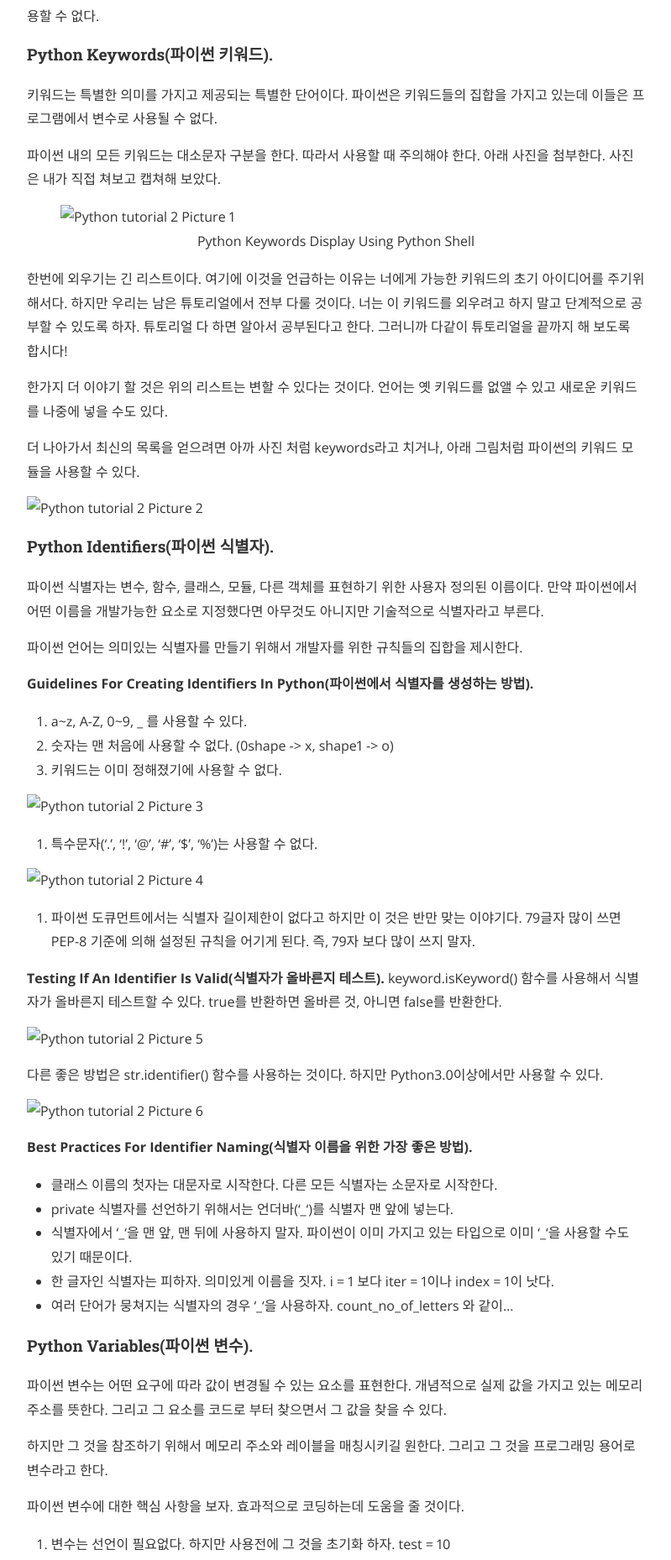
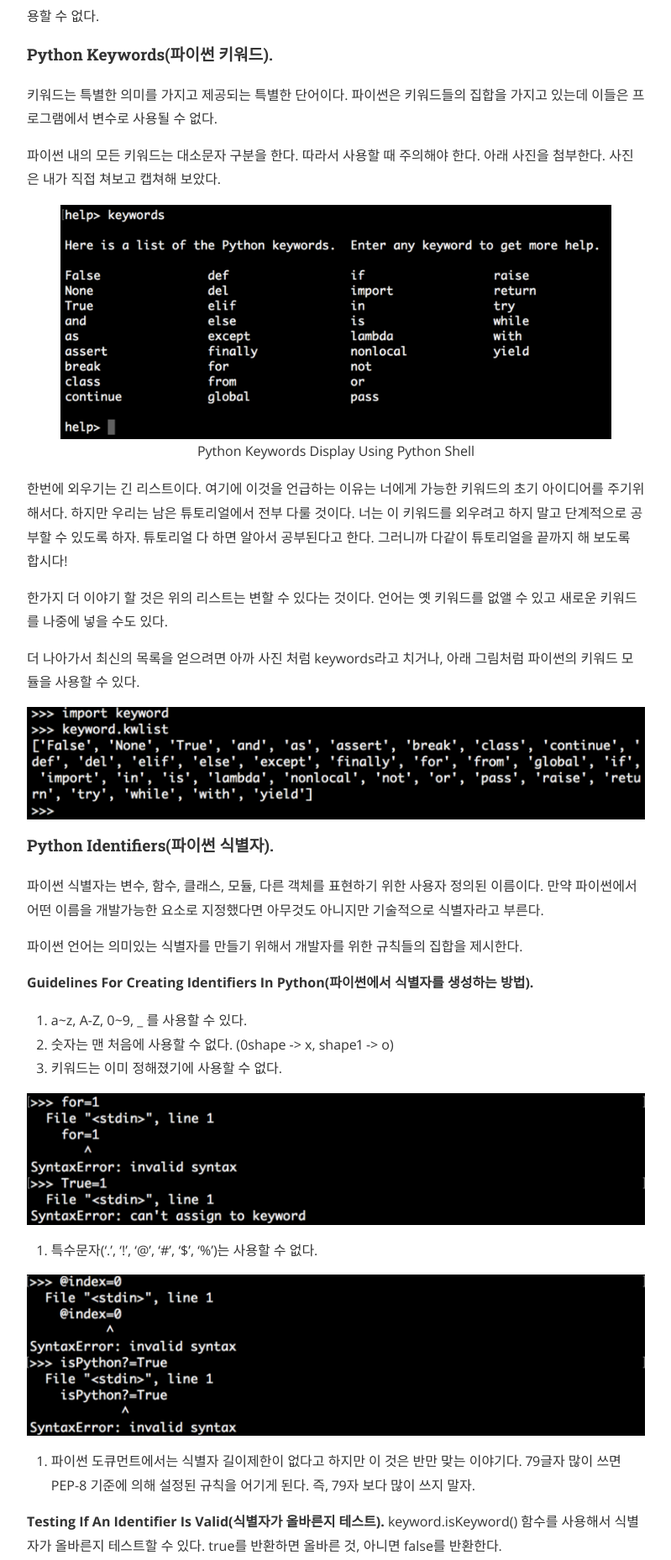
Before and after one commit to myksb1223/myksb1223.github.io, a Jekyll site: the page built from _posts/2018-07-20-Python-Keywords-Identifiers-And-Variables–Fundamentals.md, in a window 1280 px wide. Shown: the part 656-2514 px from the top of the page at 84% size, without its empty margins (240-1039 px from the left). Built offline with Jekyll 4.4.1, drawn with Linux system fonts in a browser that asks for light colours; nearby versions of some CDN libraries; Markdown is read by kramdown in place of the engine named in the settings; comment, search, counter and statistics services are not loaded.

Commit message:
Change post

```diff
--- a/_posts/2018-07-20-Python-Keywords-Identifiers-And-Variables–Fundamentals.md
+++ b/_posts/2018-07-20-Python-Keywords-Identifiers-And-Variables–Fundamentals.md
@@ -14,13 +14,13 @@ tags: 파이썬 Python 파이썬튜토리얼 PythonTutorial 파이썬강의 파
 
 이 들은 파이썬 언어의 문법, 구문과 구조를 표현한다. 이 키워들은 이미 정해졌기에 변수, 클래스, 함수 명으로 사용할 수 없다.
 
-####Python Keywords(파이썬 키워드).<br>
+#### Python Keywords(파이썬 키워드).<br>
 키워드는 특별한 의미를 가지고 제공되는 특별한 단어이다. 파이썬은 키워드들의 집합을 가지고 있는데 이들은 프로그램에서 변수로 사용될 수 없다.
 
 파이썬 내의 모든 키워드는 대소문자 구분을 한다. 따라서 사용할 때 주의해야 한다. 아래 사진을 첨부한다. 사진은 내가 직접 쳐보고 캡쳐해 보았다.
 
 <figure>
-<img src="{{ site.baseurl }}/assets/develop_diary/python_tutorial_2_1.png" title="Python tutorial 2 Picture 1" class="post-image">
+<img src="{{ site.baseurl }}/assets/python/python_tutorial_2_1.png" title="Python tutorial 2 Picture 1" class="post-image">
 <figcaption style="text-align: center;">Python Keywords Display Using Python Shell</figcaption>
 </figure>
 
@@ -31,9 +31,9 @@ tags: 파이썬 Python 파이썬튜토리얼 PythonTutorial 파이썬강의 파
 
 더 나아가서 최신의 목록을 얻으려면 아까 사진 처럼 keywords라고 치거나, 아래 그림처럼 파이썬의 키워드 모듈을 사용할 수 있다.
 
-<img src="{{ site.baseurl }}/assets/develop_diary/python_tutorial_2_2.png" title="Python tutorial 2 Picture 2" class="post-image">
+<img src="{{ site.baseurl }}/assets/python/python_tutorial_2_2.png" title="Python tutorial 2 Picture 2" class="post-image">
 
-####Python Identifiers(파이썬 식별자).<br>
+#### Python Identifiers(파이썬 식별자).<br>
 파이썬 식별자는 변수, 함수, 클래스, 모듈, 다른 객체를 표현하기 위한 사용자 정의된 이름이다. 만약 파이썬에서 어떤 이름을 개발가능한 요소로 지정했다면 아무것도 아니지만 기술적으로 식별자라고 부른다.
 
 파이썬 언어는 의미있는 식별자를 만들기 위해서 개발자를 위한 규칙들의 집합을 제시한다.
@@ -43,11 +43,11 @@ __Guidelines For Creating Identifiers In Python(파이썬에서 식별자를 생
 2. 숫자는 맨 처음에 사용할 수 없다. (0shape -> x, shape1 -> o)
 3. 키워드는 이미 정해졌기에 사용할 수 없다.
 
-<img src="{{ site.baseurl }}/assets/develop_diary/python_tutorial_2_3.png" title="Python tutorial 2 Picture 3" class="post-image">
+<img src="{{ site.baseurl }}/assets/python/python_tutorial_2_3.png" title="Python tutorial 2 Picture 3" class="post-image">
 
 4. 특수문자('.', '!', '@', '#', '$', '%')는 사용할 수 없다.
 
-<img src="{{ site.baseurl }}/assets/develop_diary/python_tutorial_2_4.png" title="Python tutorial 2 Picture 4" class="post-image">
+<img src="{{ site.baseurl }}/assets/python/python_tutorial_2_4.png" title="Python tutorial 2 Picture 4" class="post-image">
 
 5. 파이썬 도큐먼트에서는 식별자 길이제한이 없다고 하지만 이 것은 반만 맞는 이야기다.
 79글자 많이 쓰면 PEP-8 기준에 의해 설정된 규칙을 어기게 된다.
@@ -56,11 +56,11 @@ __Guidelines For Creating Identifiers In Python(파이썬에서 식별자를 생
 __Testing If An Identifier Is Valid(식별자가 올바른지 테스트).__
 keyword.isKeyword() 함수를 사용해서 식별자가 올바른지 테스트할 수 있다. true를 반환하면 올바른 것, 아니면 false를 반환한다.
 
-<img src="{{ site.baseurl }}/assets/develop_diary/python_tutorial_2_5.png" title="Python tutorial 2 Picture 5" class="post-image">
+<img src="{{ site.baseurl }}/assets/python/python_tutorial_2_5.png" title="Python tutorial 2 Picture 5" class="post-image">
 
 다른 좋은 방법은 str.identifier() 함수를 사용하는 것이다. 하지만 Python3.0이상에서만 사용할 수 있다.
 
-<img src="{{ site.baseurl }}/assets/develop_diary/python_tutorial_2_6.png" title="Python tutorial 2 Picture 6" class="post-image">
+<img src="{{ site.baseurl }}/assets/python/python_tutorial_2_6.png" title="Python tutorial 2 Picture 6" class="post-image">
 
 __Best Practices For Identifier Naming(식별자 이름을 위한 가장 좋은 방법).__
 - 클래스 이름의 첫자는 대문자로 시작한다. 다른 모든 식별자는 소문자로 시작한다.
@@ -71,7 +71,7 @@ i = 1 보다 iter = 1이나 index = 1이 낫다.
 - 여러 단어가 뭉쳐지는 식별자의 경우 '_'을 사용하자.
 count_no_of_letters 와 같이...
 
-####Python Variables(파이썬 변수).<br>
+#### Python Variables(파이썬 변수).<br>
 파이썬 변수는 어떤 요구에 따라 값이 변경될 수 있는 요소를 표현한다. 개념적으로 실제 값을 가지고 있는 메모리 주소를 뜻한다. 그리고 그 요소를 코드로 부터 찾으면서 그 값을 찾을 수 있다.
 
 하지만 그 것을 참조하기 위해서 메모리 주소와 레이블을 매칭시키길 원한다. 그리고 그 것을 프로그래밍 용어로 변수라고 한다.
@@ -90,7 +90,7 @@ test -------> 10
  3. 표현이 변하면 파이썬은 그 값을 참조할 수 있는 새로운 변수를 새로운 객체와 연결시킨다.
 그리고 예전 것은 가비지 컬렉터가 없앤다.
 
-<img src="{{ site.baseurl }}/assets/develop_diary/python_tutorial_2_7.png" title="Python tutorial 2 Picture 7" class="post-image">
+<img src="{{ site.baseurl }}/assets/python/python_tutorial_2_7.png" title="Python tutorial 2 Picture 7" class="post-image">
 
 4. 또한 최적화를 위해 파이썬은 작은 정수들이나 문자열들과 같은 변형가능한 객체들의 일부를 재사용 및 캐시를 한다.
 5. 객체는 단지 아래의 것들을 가질 수 있는 메모리 영역일 뿐이다.
@@ -101,6 +101,6 @@ test -------> 10
 
 즉, 변수는 어떤 녀석이든 다 주소값이 있으므로 그 주소를 참조하고 있는 녀석이다.
 
-<img src="{{ site.baseurl }}/assets/develop_diary/python_tutorial_2_8.png" title="Python tutorial 2 Picture 8" class="post-image">
+<img src="{{ site.baseurl }}/assets/python/python_tutorial_2_8.png" title="Python tutorial 2 Picture 8" class="post-image">
 
 질문 또는 잘못된 점, 오타수정 부분이 있으시면 댓글이나 쪽지, 메일 등등 편하게 연락주세요~!
```
Also changed, not shown: _posts/2018-07-18-Python-tutorial-Learn-Programming-Step-By-Step.md (+2 -2 lines), _posts/2018-07-22-Understand-Python-Statement-Expression-Indentation.md (+6 -6 lines), _posts/2018-07-23-How-to-Write-Comment-And-Multiline-Comment-In-Python.md (+4 -4 lines), _posts/2018-07-25-Python-Data-Types--Learn-From-Basic-To-Advanced-1-Boolean-Numbers.md (+1 -1 lines).
